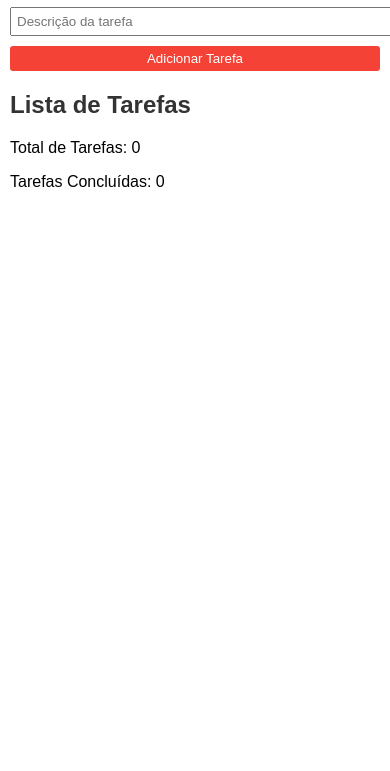
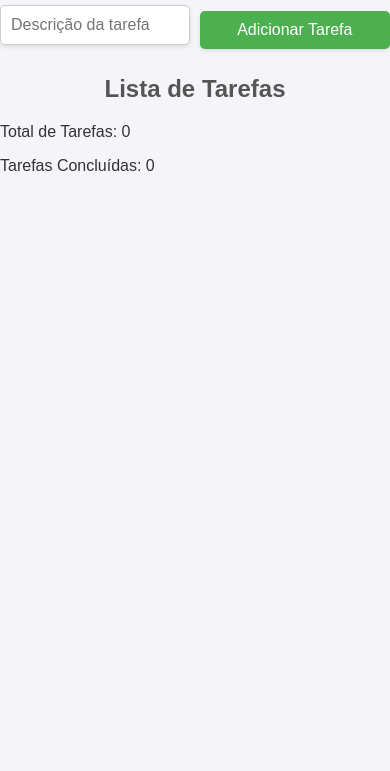
Before and after one commit to Uzzipl/Prova-Frontend, a plain HTML site: page index.html in a window 390 px wide. Shown: the part 73-844 px from the top of the page. Drawn offline with Linux system fonts and the light colour scheme.

Commit message:
alteração nas cores e layout da pagina para deixar mais agradavel

```diff
--- a/style.css
+++ b/style.css
@@ -1,51 +1,107 @@
+/* Estilos gerais */
 body {
-    font-family: Arial, sans-serif;
-    margin: 20px;
-}
-
-h1, h2 {
+    font-family: 'Arial', sans-serif;
+    margin: 0;
+    padding: 0;
+    box-sizing: border-box;
+    background-color: #f4f4f9;
     color: #333;
 }
 
+h1 {
+    text-align: center;
+    color: #4CAF50;
+    margin-top: 20px;
+}
+
+h2 {
+    text-align: center;
+    color: #555;
+    margin-top: 20px;
+}
+
+div {
+    display: flex;
+    justify-content: center;
+    align-items: center;
+    margin: 20px 0;
+}
+
 input {
-    padding: 5px;
+    padding: 10px;
+    font-size: 16px;
+    border: 1px solid #ccc;
+    border-radius: 5px;
+    width: 300px;
     margin-right: 10px;
+    box-shadow: 0 2px 4px rgba(0, 0, 0, 0.1);
 }
 
 button {
-    padding: 5px 10px;
+    padding: 10px 20px;
+    font-size: 16px;
+    background-color: #4CAF50;
+    color: white;
+    border: none;
+    border-radius: 5px;
     cursor: pointer;
+    box-shadow: 0 2px 4px rgba(0, 0, 0, 0.1);
+    transition: background-color 0.3s ease;
+}
+
+button:hover {
+    background-color: #45a049;
 }
 
 ul {
     list-style-type: none;
     padding: 0;
+    margin: 20px auto;
+    max-width: 500px;
 }
 
 li {
-    margin: 5px 0;
     display: flex;
     justify-content: space-between;
     align-items: center;
+    background-color: #fff;
+    padding: 10px 15px;
+    margin-bottom: 10px;
+    border-radius: 5px;
+    box-shadow: 0 2px 4px rgba(0, 0, 0, 0.1);
 }
 
-button {
+li span {
+    flex: 1;
+    margin-left: 10px;
+}
+
+li span.completed {
+    text-decoration: line-through;
+    color: #888;
+}
+
+li button {
     background-color: #f44336;
     color: white;
     border: none;
-    border-radius: 3px;
+    border-radius: 5px;
     padding: 5px 10px;
+    cursor: pointer;
+    transition: background-color 0.3s ease;
 }
 
-button:hover {
+li button:hover {
     background-color: #d32f2f;
 }
-/* Responsividade para telas menores */
+
+li input[type="checkbox"] {
+    transform: scale(1.2);
+    cursor: pointer;
+}
+
+/* Responsividade */
 @media (max-width: 600px) {
-    body {
-        margin: 10px;
-    }
-
     input {
         width: 100%;
         margin-bottom: 10px;
```
